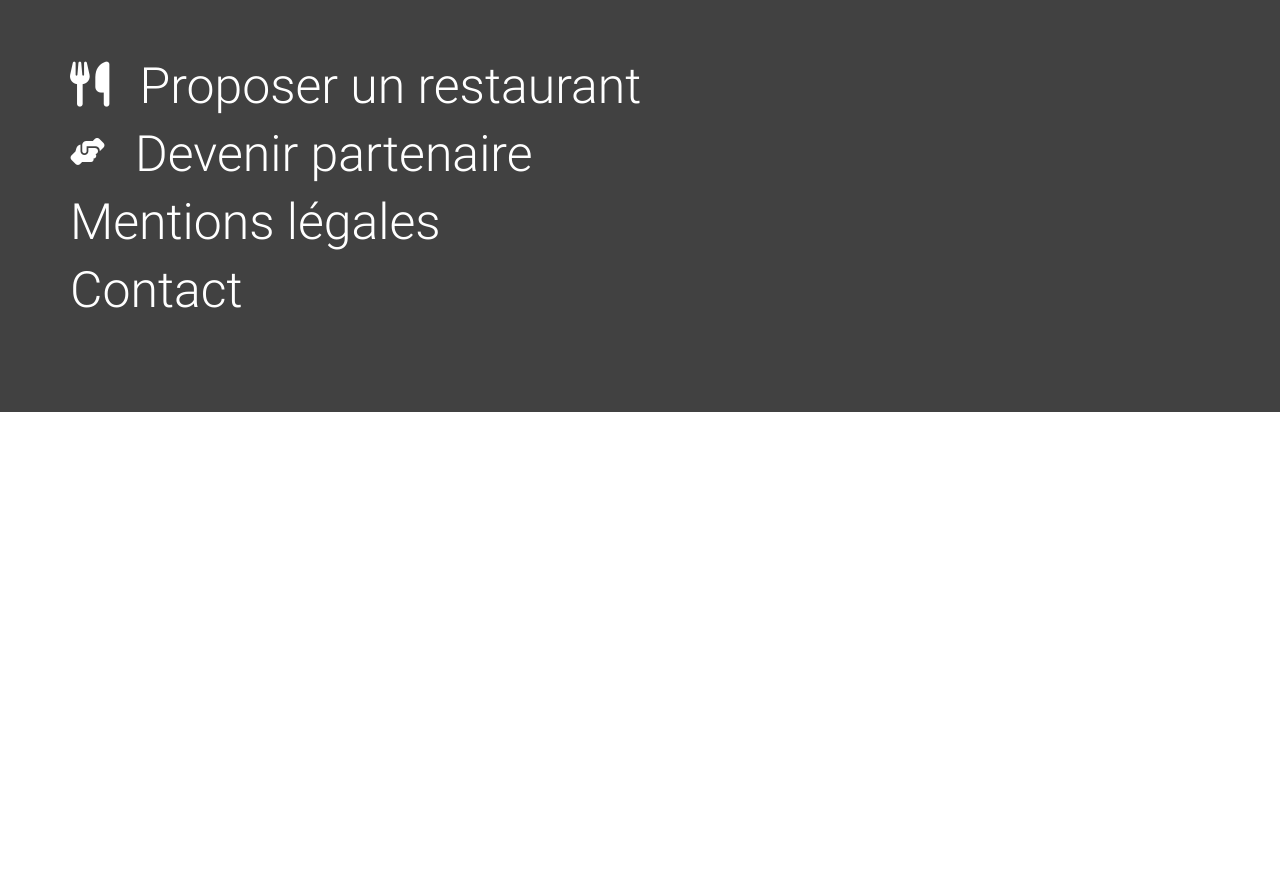
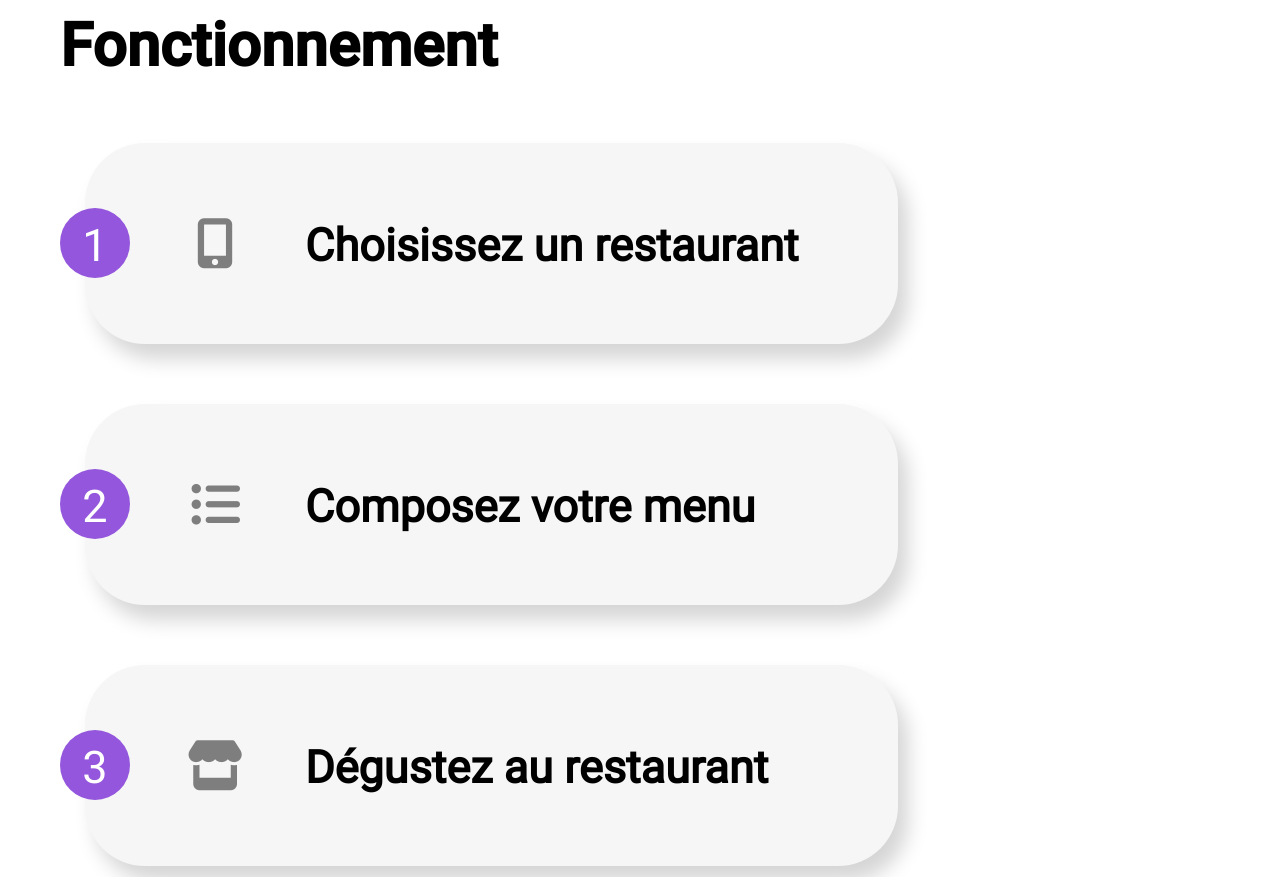
Before and after one commit to Pyke7/LoicCaouen_3_16112021, a website: page index.html in a window 1280 px wide. Shown: the part 1203-2080 px from the top of the page. Before the commit the page ends 1615 px from the top, so only its background shows below. Drawn offline with Linux system fonts and the light colour scheme.

Commit message:
feat:fonctionnement
mise en forme de la div fonctionnement

```diff
--- a/index.html
+++ b/index.html
@@ -20,23 +20,33 @@
                 <p class="description__details">Découvrez des restaurants d'execption, séléctionnés par nos soins.</p>
                 <button class="description__btn">Explorer nos restaurants</button>
             </div>
-            <div class="fonctionnement">
+            <div class="fonctionnement"> <!--fonctionnement=un titre + 3 étapes (padding)-->
                 <h2 class="fonctionnement__title">Fonctionnement</h2>
-                <div class="fonctionnemnt__full-step">
-                    <div class="card-step">
-                        <div class="cercle">1</div>
-                        <div class="step"><i class="fas fa-mobile-alt"></i>Choisissez un restaurant</div>
+                <div class="fonctionnemnt__full-step full-step">
+                    <div class="fonctionnement__full-step__card-step card-step">
+                        <div class="card-step__cercle cercle">1</div>
+                        <div class="card-step__step step">
+                            <div class="step__icon-container"><i class="fas fa-mobile-alt"></i></div>
+                            <p class="step__names names"> Choisissez un restaurant</p>
+                        </div>
                     </div>
-                    <div class="card-step">
-                        <div class="cercle">2</div>
-                        <div class="step"><i class="fas fa-ellipsis-v"></i><i class="fas fa-bars"></i>Composez votre menu</div>
+                    <div class="fonctionnement__full-step__card-step card-step">
+                        <div class="card-step__cercle cercle">2</div>
+                        <div class="card-step__step step">
+                            <div class="step__icon-container"><i class="fas fa-list-ul"></i></div>
+                            <p class="step__names names"> Composez votre menu</p>
+                        </div>
                     </div>
-                    <div class="card-step">
-                        <div class="cercle">3</div>
-                        <div class="step"><i class="fas fa-store"></i>Dégustez au restaurant</div>
+                    <div class="fonctionnement__full-step__card-step card-step">
+                        <div class="card-step__cercle cercle">3</div>
+                        <div class="card-step__step step">
+                            <div class="step__icon-container"><i class="fas fa-store"></i></div>
+                            <p class="step__names names"> Dégustez au restaurant</p>
+                        </div>
                     </div>
                 </div>
             </div>
+
 
         </main>
         <footer class="footer">
--- a/sass/main.scss
+++ b/sass/main.scss
@@ -59,14 +59,85 @@
 }
 
 .fonctionnement{
-    display: none;
-    padding: 30px;
-    font-size: 50px;
+    display: flex;
+    flex-direction: column;
+    justify-content: center;
+    align-items: flex-start;
+    padding: 100px 60px;
+    font-size: 45px;
 
     &__title{
+        font-size: 60px;
+        font-family: 'roboto-medium';
+        margin: 40px 0 60px 0;
+    }
+
+    &__full-step{
+        width: 100%;
+        &__card-step{
+            display: flex;
+            justify-content: flex-start;
+            align-items: center;
+        }
+    }
+}
+
+.card-step{
+    margin-bottom: 60px;
+
+    &__step{
+        @include step;
+        position: relative;
+        display: flex;
+        align-items: center;
+
+        &__menu-burger{
+            font-size: 40px;
+        }
+
+        &:hover{
+            i{
+                color: $color-primary;
+            }
+        }
+    }
+
+    &__cercle{
+        @include cercle;
+        position: absolute;
+        z-index: 1;
+    }
+}
+
+.step{
+    &__names{
+        margin: 10px 0;
+    }
+
+    &__icon-container{
+        display: flex;
+        justify-content: center;
+        align-items: center;
+        width: 60px;
+        height: 60px;
+        margin-right: 60px;
+    }
+
+    i{
+        color: #7e7e7e;
         font-size: 50px;
     }
+
+    &:hover{
+        background-color: #efe7f3;
+
+        i{
+            color: $color-primary;
+        }
+    }
 }
+
+
 
 .footer{
     background-color: $color-bg-footer;
--- a/sass/utils/_mixins.scss
+++ b/sass/utils/_mixins.scss
@@ -21,3 +21,26 @@
     box-shadow: 10px 15px 20px #d5d5d5;
     margin: 30px 0 54px 0;
 }
+
+@mixin step{
+    background-color: #F6F6F6;
+    border: transparent;
+    border-radius: 60px;
+    padding: 60px 100px;
+    box-shadow: 10px 15px 20px #d5d5d5;
+    left: 25px;
+    width: 100%;
+    font-weight: bold;
+}
+
+@mixin cercle{
+    display: flex;
+    justify-content: center;
+    align-items: center;
+    padding: 15px;
+    background-color: $color-primary;
+    color: white;
+    border-radius: 40px;
+    width: 40px;
+    height: 40px;
+}
```
Also changed, not shown: public/css/style.css, 1 other file.
